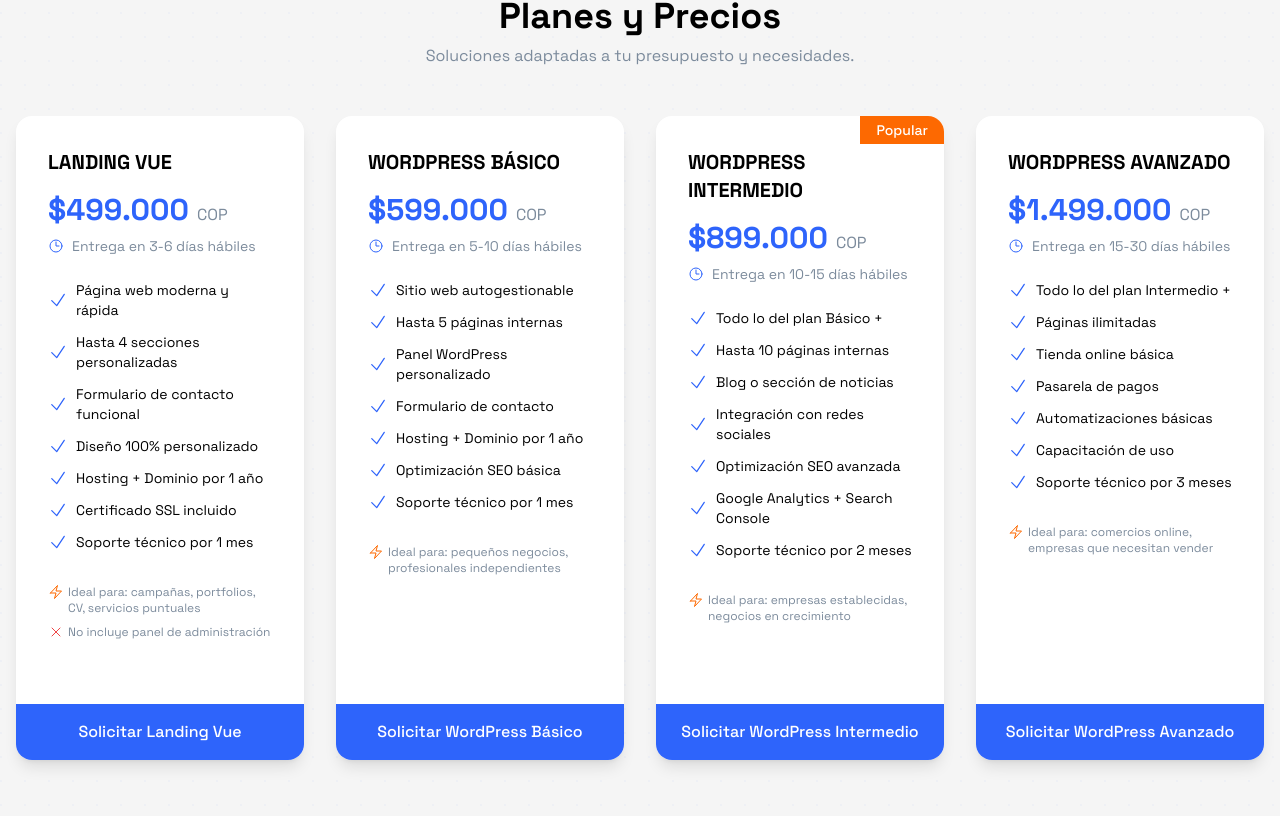
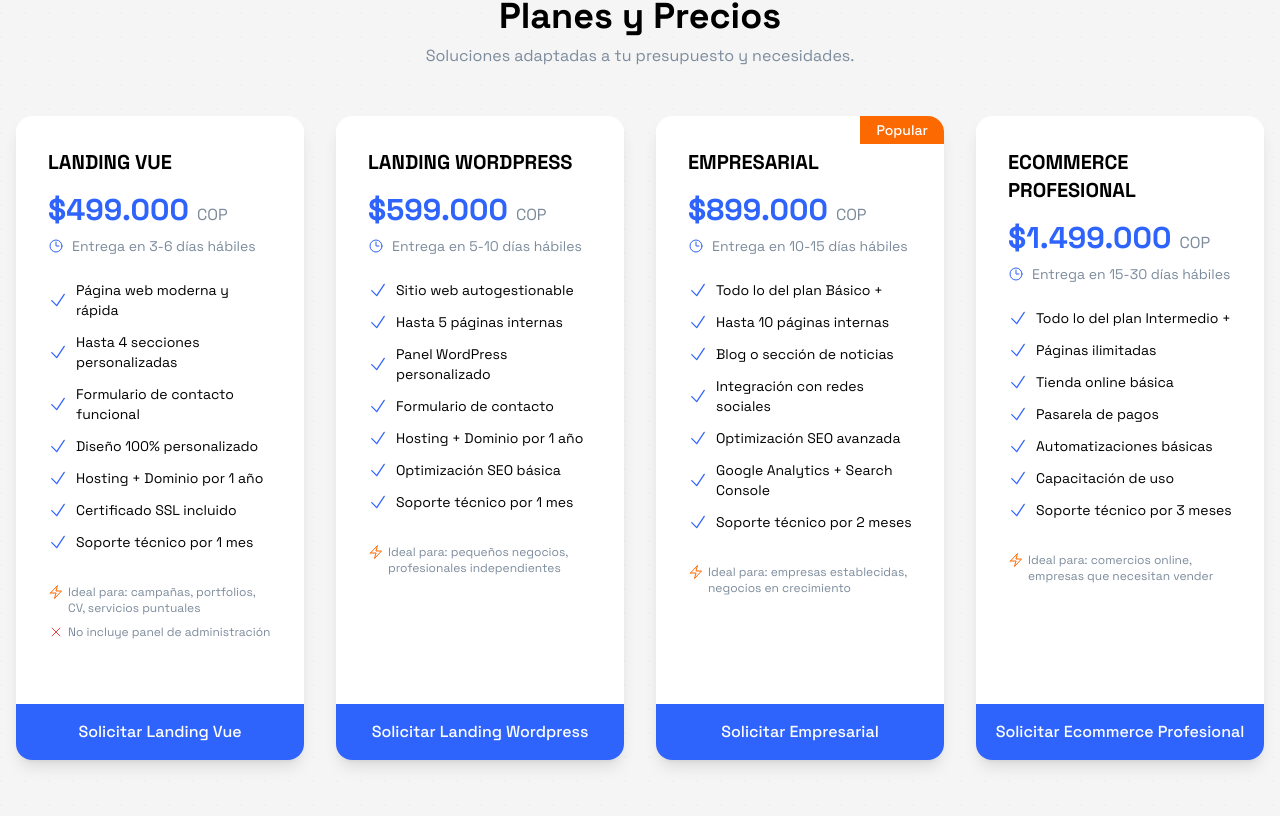
Before and after one commit to KateAmador/k8labs-spa, a Vue app: page / in a window 1280 px wide. Shown: the part 1644-2460 px from the top of the page. Built offline with nearby package versions, Linux system fonts and the light colour scheme; no server answers.

Commit message:
Cambios menores en estilos y nombres

```diff
--- a/index.html
+++ b/index.html
@@ -11,7 +11,7 @@
     <link rel="preconnect" href="https://fonts.gstatic.com" crossorigin>
     <link href="https://fonts.googleapis.com/css2?family=Space+Grotesk:wght@300;400;500;600;700&display=swap" rel="stylesheet">
     <meta name="viewport" content="width=device-width, initial-scale=1.0" />
-    <title>K8 Labs</title>
+    <title>K8Labs</title>
   </head>
   <body>
     <div id="app"></div>
--- a/src/components/sections/ContactSection.vue
+++ b/src/components/sections/ContactSection.vue
@@ -110,9 +110,9 @@
 
 const services = [
   'Landing Vue Ultra Rápida',
-  'WordPress Básico',
-  'WordPress Intermedio',
-  'WordPress Avanzado (Tienda Online)',
+  'Landing Wordpress',
+  'Empresarial',
+  'Ecommerce Profesional',
   'Desarrollo Personalizado',
   'Automatizaciones y Scripts',
   'Mantenimiento y Soporte',
--- a/src/components/sections/PricingSection.vue
+++ b/src/components/sections/PricingSection.vue
@@ -53,7 +53,7 @@
       </div>
 
       <!-- Otros servicios -->
-      <div class="mt-20">
+      <div id="otros-servicios" class="mt-20">
         <h3
           v-motion
           :initial="{ opacity: 0, y: 50 }"
@@ -98,7 +98,7 @@
                 :is="service.ctaIsRouterLink ? 'router-link' : 'a'"
                 :to="service.ctaIsRouterLink ? service.ctaUrl : undefined"
                 :href="!service.ctaIsRouterLink ? service.ctaUrl : undefined"
-                class="inline-block px-6 py-3 bg-primario text-white rounded-full hover:bg-primario/90 transition-colors duration-300 text-center w-full"
+                class="block w-full py-4 text-center bg-primario text-white font-medium hover:bg-primario/90 transition-colors duration-300"
               >
                 {{ service.ctaText }}
               </component>
@@ -136,7 +136,7 @@
     highlighted: false,
   },
   {
-    name: 'WORDPRESS BÁSICO',
+    name: 'LANDING WORDPRESS',
     price: '$599.000',
     currency: 'COP',
     delivery: 'Entrega en 5-10 días hábiles',
@@ -150,11 +150,11 @@
       'Soporte técnico por 1 mes',
     ],
     idealFor: 'pequeños negocios, profesionales independientes',
-    cta: 'Solicitar WordPress Básico',
+    cta: 'Solicitar Landing Wordpress',
     highlighted: false,
   },
   {
-    name: 'WORDPRESS INTERMEDIO',
+    name: 'EMPRESARIAL',
     price: '$899.000',
     currency: 'COP',
     delivery: 'Entrega en 10-15 días hábiles',
@@ -168,11 +168,11 @@
       'Soporte técnico por 2 meses',
     ],
     idealFor: 'empresas establecidas, negocios en crecimiento',
-    cta: 'Solicitar WordPress Intermedio',
+    cta: 'Solicitar Empresarial',
     highlighted: true,
   },
   {
-    name: 'WORDPRESS AVANZADO',
+    name: 'ECOMMERCE PROFESIONAL',
     price: '$1.499.000',
     currency: 'COP',
     delivery: 'Entrega en 15-30 días hábiles',
@@ -186,7 +186,7 @@
       'Soporte técnico por 3 meses',
     ],
     idealFor: 'comercios online, empresas que necesitan vender',
-    cta: 'Solicitar WordPress Avanzado',
+    cta: 'Solicitar Ecommerce Profesional',
     highlighted: false,
   },
 ];
--- a/src/components/sections/SupportSection.vue
+++ b/src/components/sections/SupportSection.vue
@@ -1,5 +1,5 @@
 <template>
-  <section class="py-20 relative overflow-hidden">
+  <section id="soporte" class="py-20 relative overflow-hidden">
     <!-- Patrones de fondo -->
     <div class="absolute inset-0 bg-gradient-to-br from-gris-suave to-white/50 -z-10"></div>
     <div class="absolute inset-0 opacity-10 -z-10">
```
Also changed, not shown: requerimientos.txt (deleted), 1 other file (tests, documents, lock files or other folders).
